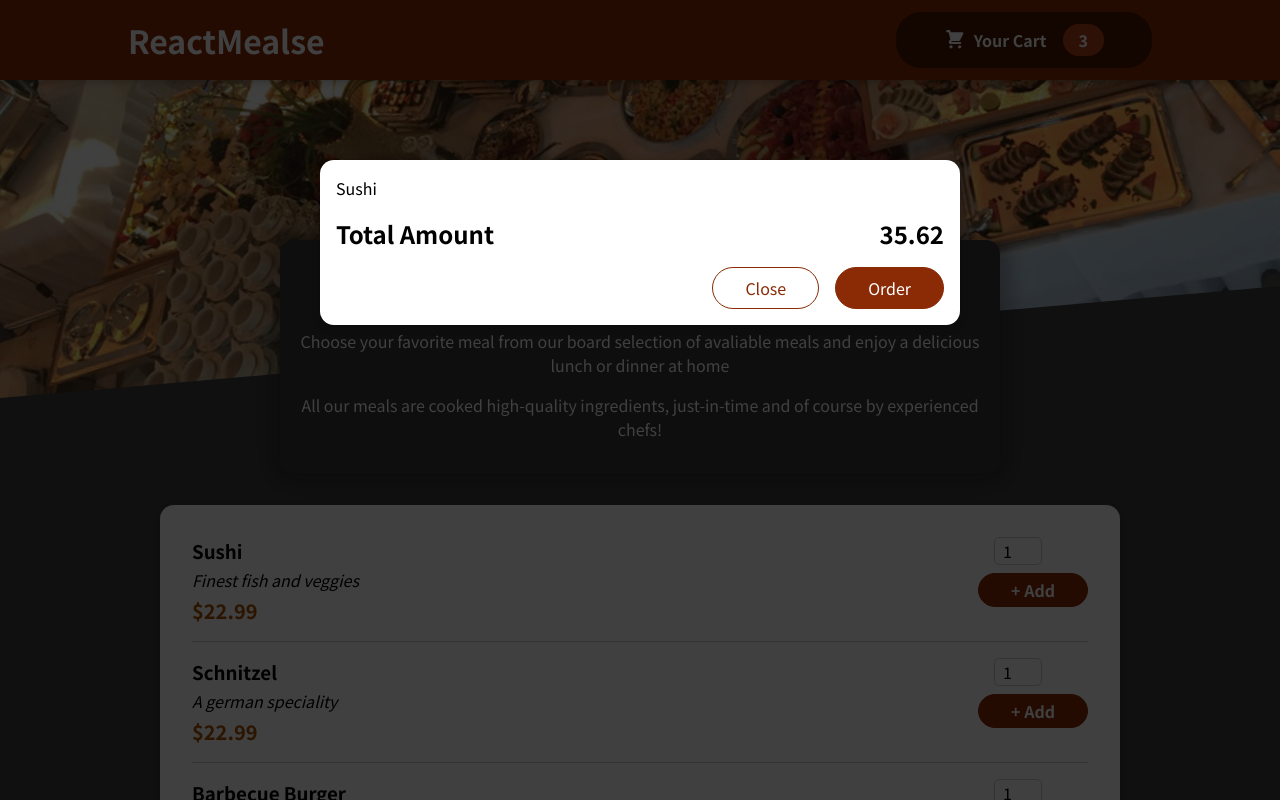
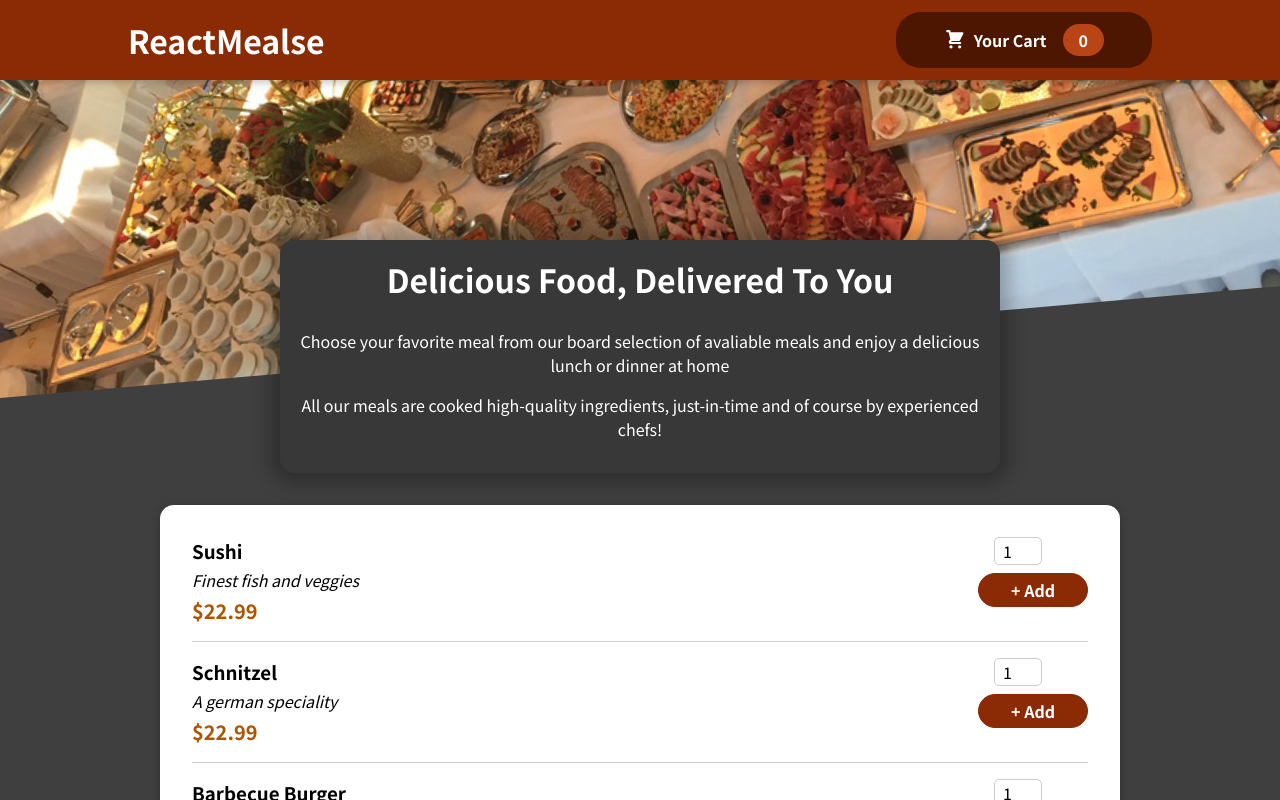
Before and after one commit to cemtaskin/01-starting-project, a React (Create React App) app: page / in a window 1280 px wide. Shown: the top 800 px of the page. Built offline with nearby package versions, Linux system fonts and the light colour scheme.

Commit message:
create a reducer for cart

```diff
--- a/src/App.js
+++ b/src/App.js
@@ -1,17 +1,31 @@
-import { Fragment } from "react";
+import {useState } from "react";
 import Header from "./components/Layout/Header";
 import Meals from "./components/Meals/Meals";
 import Cart from "./components/Cart/Cart";
+import CartProvider from "./store/CartProvider";
 
 function App() {
+
+  const [cartIsShown,setCartIsShown] = useState(false);
+
+  const showCartHandler = () =>{
+    setCartIsShown(true);
+  }
+
+  const hideCartHandler = () =>{
+    setCartIsShown(false);
+  }
+
+
+
   return (
-    <Fragment>
-      <Cart />
-      <Header />
+    <CartProvider>
+      {cartIsShown &&  <Cart onClose={hideCartHandler}/>}
+      <Header onShowCart={showCartHandler} />
       <main>
           <Meals />
       </main>
-    </Fragment>
+    </CartProvider>
   );
 }
 
--- a/src/components/Cart/Cart.js
+++ b/src/components/Cart/Cart.js
@@ -18,7 +18,7 @@
                 <span>35.62</span>
             </div>
             <div className={classes.actions}>
-                <button className={classes['button--alt']}>Close</button>
+                <button className={classes['button--alt']} onClick={props.onClose}>Close</button>
                 <button className={classes.button}>Order</button>
             </div>
         </Modal>
--- a/src/components/Layout/Header.js
+++ b/src/components/Layout/Header.js
@@ -8,7 +8,7 @@
         <Fragment>
             <header className={classes.header}>
                 <h1>ReactMealse</h1>
-                <HeaderCartButton/>
+                <HeaderCartButton onClick={props.onShowCart}/>
             </header>
             <div className={classes['main-image']}>
                 <img src={mealsImage} alt='A table full of delicious food!'></img>
--- a/src/components/Layout/HeaderCartButton.js
+++ b/src/components/Layout/HeaderCartButton.js
@@ -1,13 +1,20 @@
+import { useContext } from 'react';
 import CartIcon from '../Cart/CartIcon';
 import classes from './HeaderCartButton.module.css';
+import CartContext from '../../store/cart-context';
 
 const HeaderCartButton = props =>{
-    return <button className={classes.button}>
+    const cartCtx = useContext(CartContext);
+    const numberOfItems = cartCtx.items.reduce((curNumber,item)=>{
+        return curNumber + item.amount;
+    },0);
+
+    return <button className={classes.button} onClick={props.onClick}>
         <span className={classes.icon}>
             <CartIcon/>
         </span>
         <span>Your Cart</span>
-        <span className={classes.badge}>3</span>
+        <span className={classes.badge}>{numberOfItems}</span>
 
     </button>
 };
--- /dev/null
+++ b/src/store/CartProvider.js
@@ -0,0 +1,43 @@
+import {useReducer} from 'react';
+import CartContext from "./cart-context";
+
+const defaultCardState =  {
+    items:[],
+    totalAmount:0
+};
+
+const cardReducer = (state,action) =>{
+    if (action.type === 'ADD'){
+        const updatedItems = state.items.concat(action.item);
+        const updatedTotalAmount = state.totalAmount + action.item.price * action.item.amoun;
+
+        return {
+            items : updatedItems,
+            totalAmount : updatedTotalAmount
+        };
+    }
+    return defaultCardState;
+};
+
+const CartProvider = props =>{
+    const [cartState,dispatchCartAction] =  useReducer(cardReducer,defaultCardState);
+
+    const addItemToCartHandler = (item) =>{
+        dispatchCartAction({type:'ADD',item : item});
+    };
+    const remoteItemFromCartHanler = (id) =>{};
+
+
+    const cartContext = {
+        items: [],
+        totalAmount:0,
+        addItem: addItemToCartHandler,
+        remoteItem:remoteItemFromCartHanler,
+    }
+
+    return <CartContext.Provider value={cartContext}>
+        {props.children};
+    </CartContext.Provider>
+};
+
+export default CartProvider;
--- /dev/null
+++ b/src/store/cart-context.js
@@ -0,0 +1,13 @@
+import React from "react";
+
+
+const CartContext = React.createContext(
+    {
+        items:[],
+        totalAmount:0,
+        addItem: (item)=>{},
+        remomeItem: (item)=>{}
+    }
+);
+
+export default CartContext;
```
